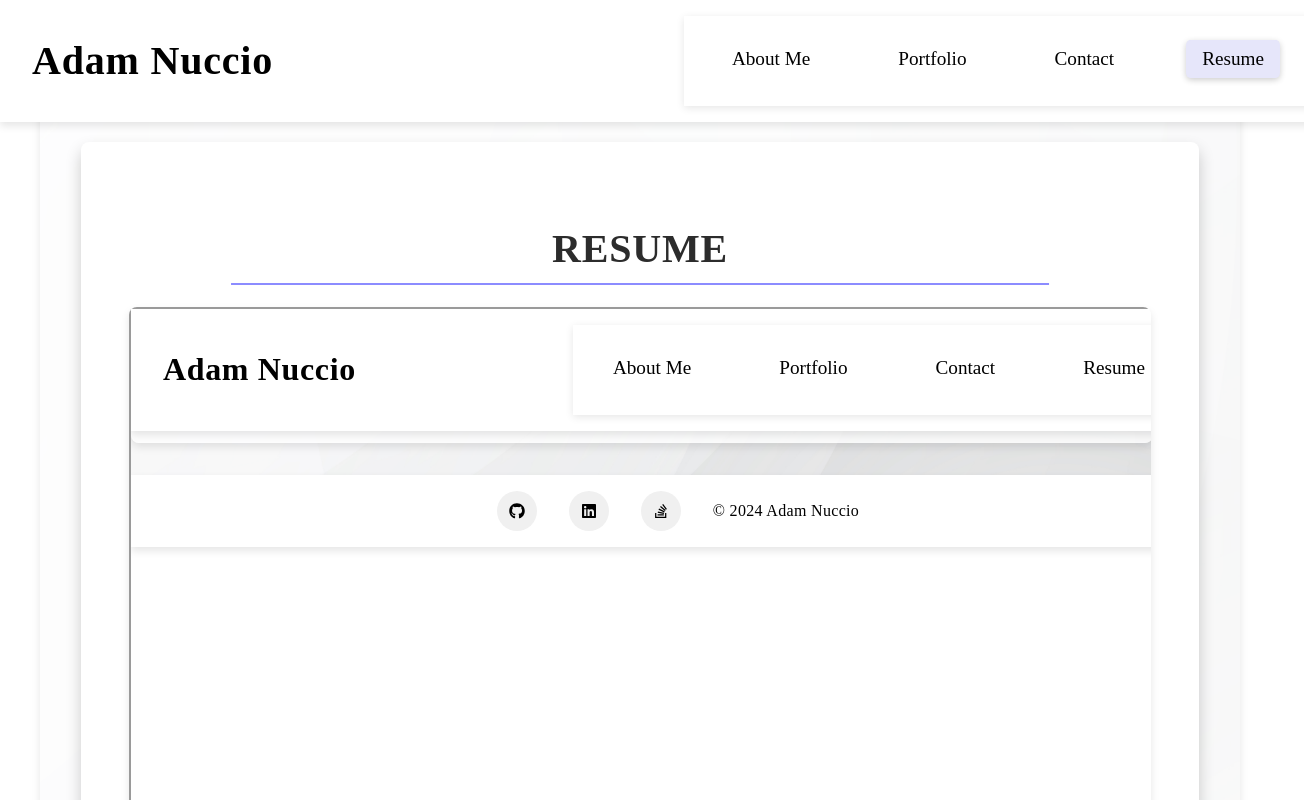
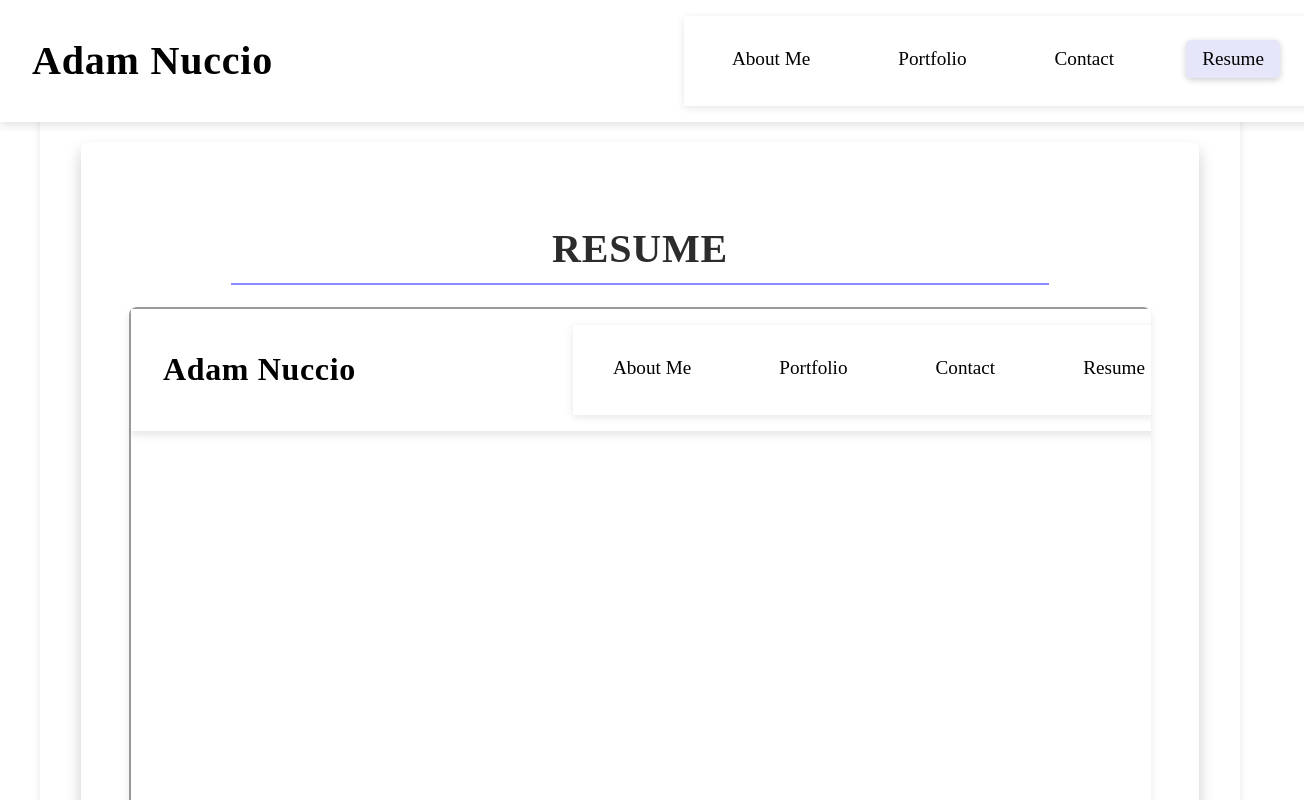
Before and after one commit to yahm0/AMN-REACT.JS-Portfolio, a React (Create React App) app: page /resume in a window 1280 px wide. Shown: the top 800 px of the page, 1304 px wide, since content can reach past the window. Built offline with nearby package versions, Linux system fonts and the light colour scheme.

Commit message:
added responsive design.

```diff
--- a/src/App.jsx
+++ b/src/App.jsx
@@ -13,7 +13,6 @@
   return (
     <Router>
       <div className="App">
-        <div className="background-container">
         <Header />
         <main>
           <Routes>
@@ -25,7 +24,6 @@
         </main>
         <Footer />
       </div>
-      </div>
     </Router>
   );
 }
--- a/src/styles/App.css
+++ b/src/styles/App.css
@@ -6,6 +6,10 @@
   display: flex;
   flex-direction: column;
   min-height: 100vh;
+  background-color: rgba(255, 255, 255, 0.9);
+  border-radius: 8px;
+  box-shadow: 0 4px 8px rgba(0, 0, 0, 0.1);
+  overflow: hidden;
   /* Ensures the app takes up at least the full viewport height */
 }
 
@@ -17,8 +21,11 @@
   background-repeat: no-repeat;
   width: 100%;
   height: 100%;
-  display: flex;
-  flex-direction: column;
+  position: fixed;
+  top: 0;
+  left: 0;
+  z-index: -1;
+  /* Ensure the background stays fixed behind content */
 }
 
 /* Main Content Area */
@@ -33,6 +40,8 @@
   /* White background with transparency */
   border-radius: 8px;
   box-shadow: 0 4px 8px rgba(0, 0, 0, 0.1);
+  z-index: 1;
+  /* Ensure content appears above the background */
 }
 
 /* Responsive Grid Layout */
```
Lines whose indentation alone changed are shown as unchanged.
